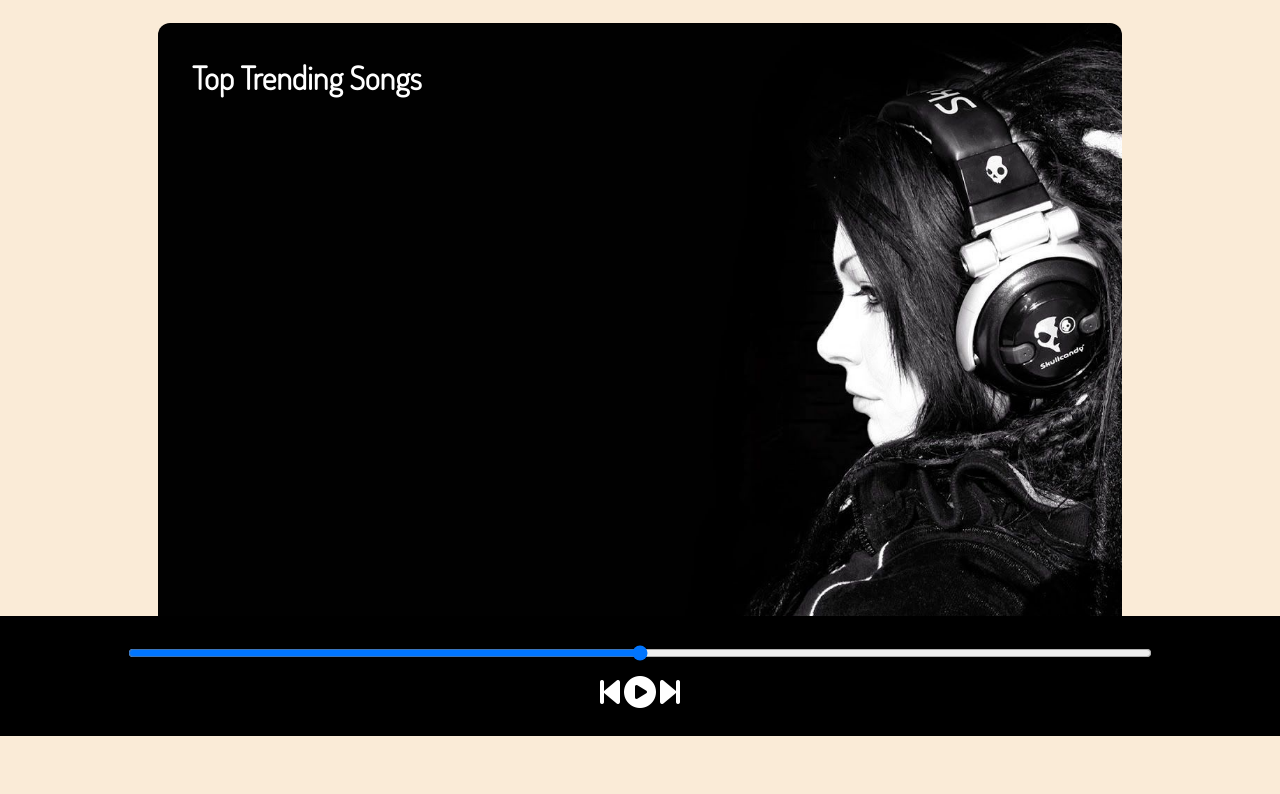
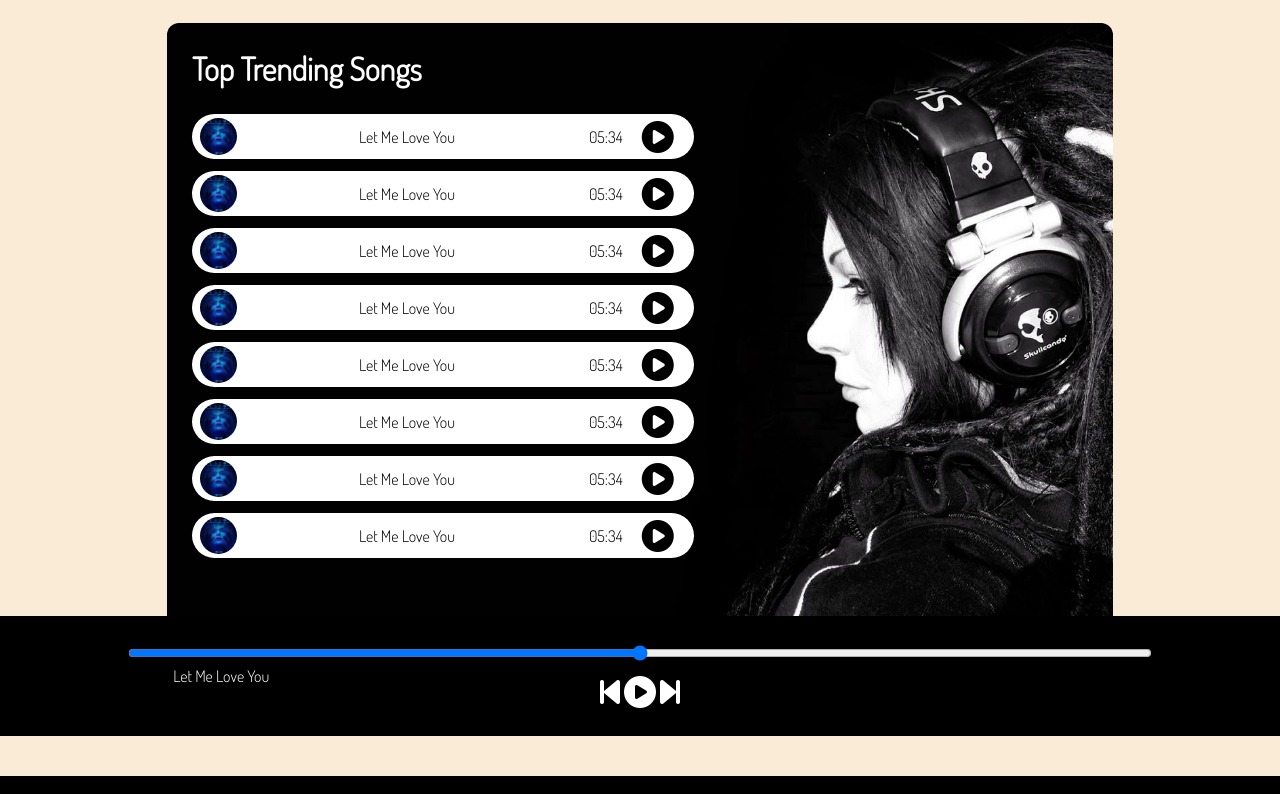
Before and after one commit to aman4411/spotify-suno, a PHP site: page / in a window 1280 px wide. Shown: the part 64-858 px from the top of the page. Run offline with PHP 8.4, Linux system fonts and the light colour scheme; some libraries are stand-ins or nearby versions.

Commit message:
songs list container added

```diff
--- a/css/style.css
+++ b/css/style.css
@@ -46,7 +46,7 @@
     margin: 23px auto;
     width: 70%;
     border-radius: 12px;
-    padding: 34px;
+    padding: 25px;
     background-image: url('/images/bg.jpg');
     background-size: cover;
 }
@@ -73,3 +73,51 @@
 #myProgressBar{
       width: 80vw;
 }
+
+.songList{
+    width: 70%;
+}
+
+.songListContainer{
+    margin-top: 25px;
+}
+
+.songItem{
+    height: 45px;
+    display: flex;
+    background-color: white;
+    width: 80%;
+    color: black;
+    margin: 12px 0;
+    justify-content: space-between;
+    align-items: center;
+    border-radius: 25px;
+}
+
+.songItem img{
+    width: 37px;
+    margin: 0 8px;
+    border-radius: 25px;
+}
+
+.timestamp{
+    margin: 0 20px;
+    display: flex;
+    align-items: center;
+}
+
+.timestamp i{
+    cursor: pointer;
+}
+
+.songInfo{
+    position: absolute;
+    left: 10vw;
+    color: white;
+    font-family: 'Dosis', sans-serif;
+}
+
+.songInfo img{
+    opacity: 0;
+    transition: opacity 1s ease-in;
+}
--- a/index.html
+++ b/index.html
@@ -19,6 +19,48 @@
     <div class="container">
         <div class="songList">
             <h1>Top Trending Songs</h1>
+            <div class="songListContainer">
+                <div class="songItem">
+                    <img src="/covers/1.jpg" alt="">
+                    <span>Let Me Love You</span>
+                    <span class="songlistplay"><span class="timestamp">05:34 &emsp;<i class="fas fa-2x fa-play-circle"></i></span></span>
+                </div>
+                <div class="songItem">
+                    <img src="/covers/1.jpg" alt="">
+                    <span>Let Me Love You</span>
+                    <span class="songlistplay"><span class="timestamp">05:34 &emsp;<i class="fas fa-2x fa-play-circle"></i></span></span>
+                </div>
+                <div class="songItem">
+                    <img src="/covers/1.jpg" alt="">
+                    <span>Let Me Love You</span>
+                    <span class="songlistplay"><span class="timestamp">05:34 &emsp;<i class="fas fa-2x fa-play-circle"></i></span></span>
+                </div>
+                <div class="songItem">
+                    <img src="/covers/1.jpg" alt="">
+                    <span>Let Me Love You</span>
+                    <span class="songlistplay"><span class="timestamp">05:34 &emsp;<i class="fas fa-2x fa-play-circle"></i></span></span>
+                </div>
+                <div class="songItem">
+                    <img src="/covers/1.jpg" alt="">
+                    <span>Let Me Love You</span>
+                    <span class="songlistplay"><span class="timestamp">05:34 &emsp;<i class="fas fa-2x fa-play-circle"></i></span></span>
+                </div>
+                <div class="songItem">
+                    <img src="/covers/1.jpg" alt="">
+                    <span>Let Me Love You</span>
+                    <span class="songlistplay"><span class="timestamp">05:34 &emsp;<i class="fas fa-2x fa-play-circle"></i></span></span>
+                </div>
+                <div class="songItem">
+                    <img src="/covers/1.jpg" alt="">
+                    <span>Let Me Love You</span>
+                    <span class="songlistplay"><span class="timestamp">05:34 &emsp;<i class="fas fa-2x fa-play-circle"></i></span></span>
+                </div>
+                <div class="songItem">
+                    <img src="/covers/1.jpg" alt="">
+                    <span>Let Me Love You</span>
+                    <span class="songlistplay"><span class="timestamp">05:34 &emsp;<i class="fas fa-2x fa-play-circle"></i></span></span>
+                </div>
+            </div>
         </div>
         <div class="songBanner">
 
@@ -32,6 +74,9 @@
             <i class="fas fa-2x fa-play-circle"></i>
             <i class="fas fa-2x fa-step-forward"></i>
         </div>
+        <div class="songInfo">
+            <img src="/images/playing.gif" width="42px" alt="beats gif"> Let Me Love You
+        </div>
     </div>
     <script src="/js/script.js"></script>
     <script src="https://kit.fontawesome.com/56eb8bdd03.js" crossorigin="anonymous"></script>
```
Also changed, not shown: covers/1.jpg (added), covers/10.jpg (added), covers/2.jpg (added), covers/3.jpg (added), covers/4.jpg (added), covers/5.jpg (added), covers/6.jpg (added), covers/7.jpg (added), covers/8.jpg (added), covers/9.jpg (added).
